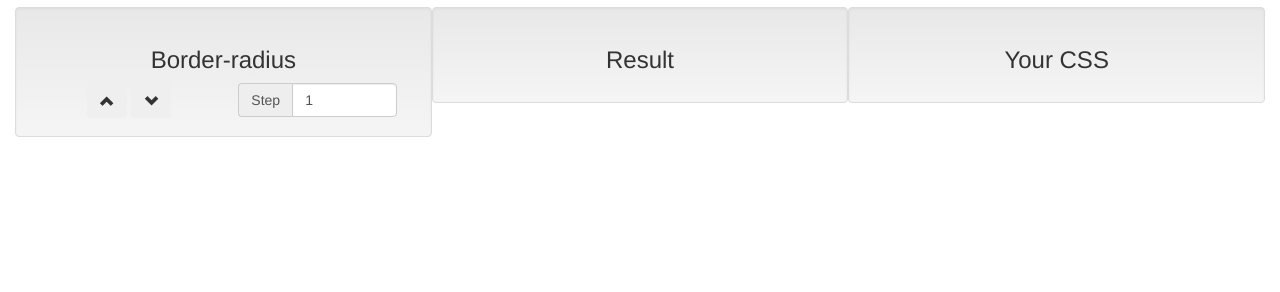
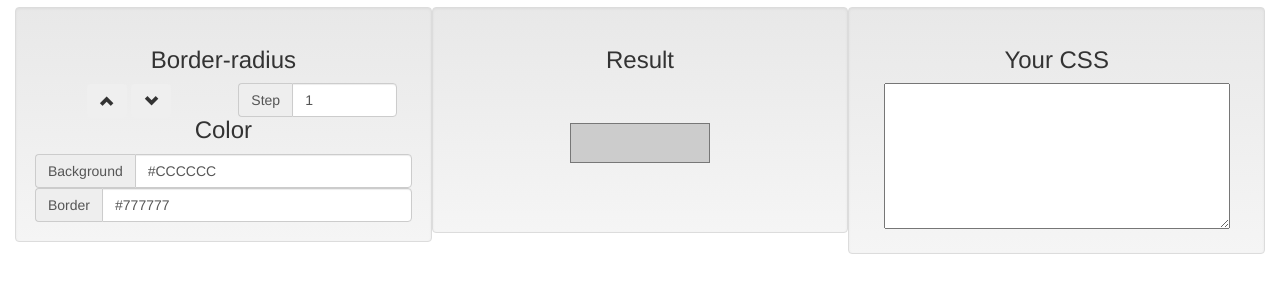
Before and after one commit to webprokopenko/css3_button_generator, a plain HTML site: page index.html in a window 1280 px wide. Shown: the part 56-348 px from the top of the page. Drawn offline with nearby package versions, Linux system fonts and the light colour scheme.

Commit message:
third_commit_full_style

```diff
--- a/css/main.css
+++ b/css/main.css
@@ -0,0 +1,8 @@
+.crate{
+	height: 40px;
+	width:140px;
+	margin: 50px auto;
+	background: #CCC;
+	border: 1px solid #777;
+	border-radius: 0;
+}
--- a/index.html
+++ b/index.html
@@ -39,14 +39,25 @@
                 </div>
               </div>
           </div>
+          <h3 class="text-center">Color</h3>
+          <div class="input-group">
+                <div class="input-group-addon">Background</div>
+                  <input type="text" class="form-control color" id="bg-color" value="#CCCCCC">
+          </div>
+          <div class="input-group">
+                <div class="input-group-addon">Border</div>
+                  <input type="text" class="form-control color" id="border-color" value="#777777">
+          </div>
         </div>
 
         <div class="col-md-4 well">
           <h3 class="text-center">Result</h3>
+          <div class="crate"></div>
 
         </div>
-        <div class="col-md-4 well">
+        <div class="col-md-4 well text-center">
           <h3 class="text-center">Your CSS</h3>
+          <textarea id="code-result" cols="40" rows="7"></textarea>
         </div>
       </div>
     </div>
@@ -57,7 +68,7 @@
         <script>window.jQuery || document.write('<script src="js/vendor/jquery-1.11.2.js"><\/script>')</script>
 
         <script src="js/vendor/bootstrap.min.js"></script>
-
+        <script type="text/javascript" src="js/jscolor/jscolor.js"></script>
         <script src="js/main.js"></script>
 
     </body>
```
